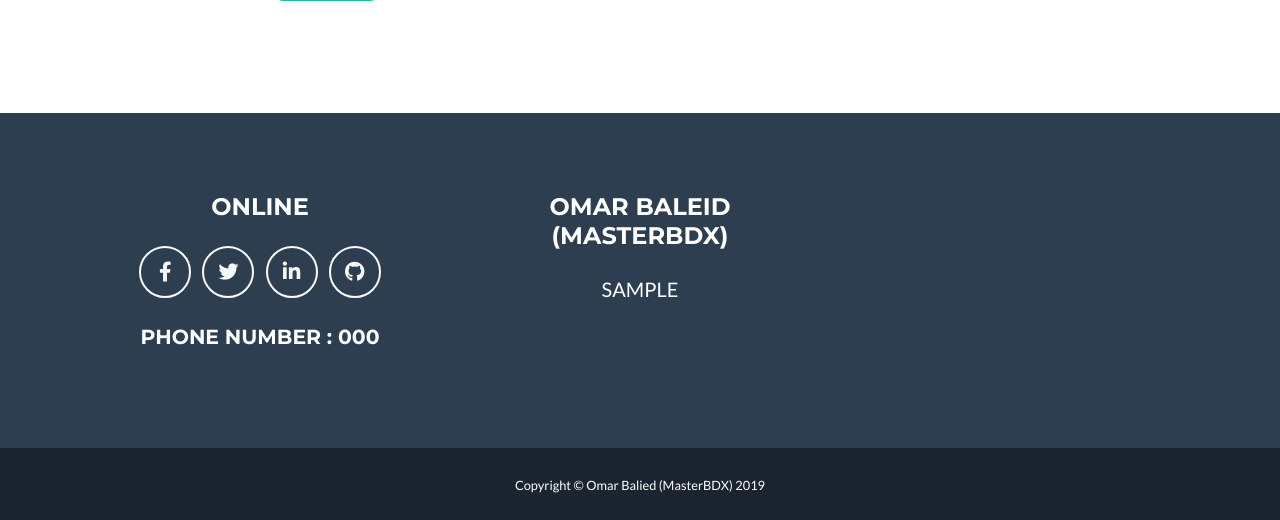
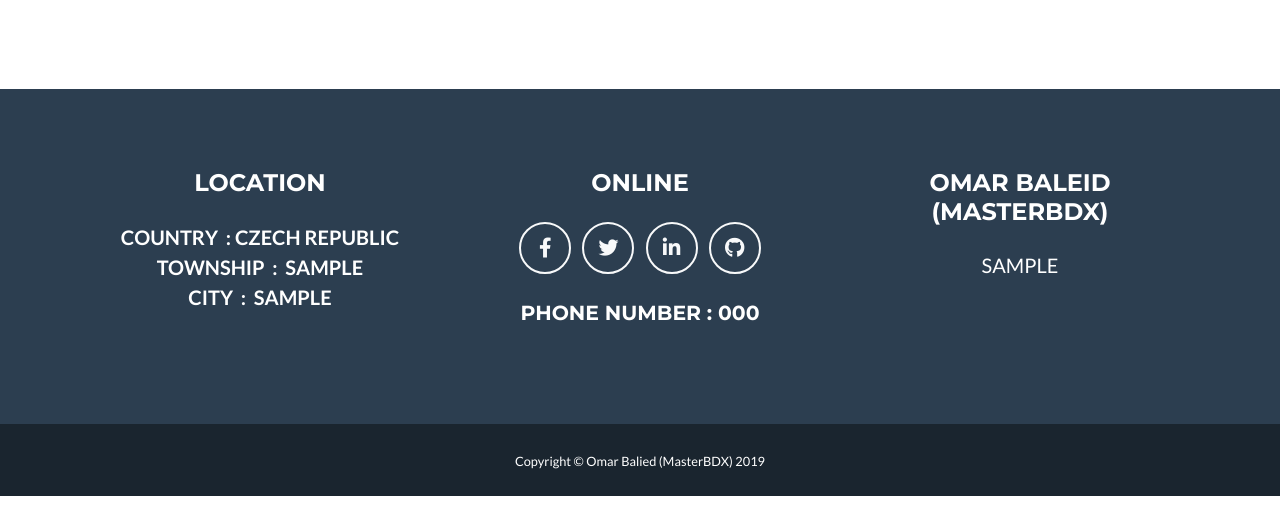
Before and after one commit to MasterBDX/portfolio, a Django app: page / in a window 1280 px wide. Shown: the part 2947-3467 px from the top of the page. After the commit the page ends 3443 px from the top, so only its background shows below. Run offline with Django 3.2, Linux system fonts and the light colour scheme; tables that the repository leaves empty hold one stand-in row (values such as "Sample post"); grey boxes marked "Sample" are stand-in pictures; some libraries are stand-ins or nearby versions.

Commit message:
i have added contry filed and fix some styles issues

```diff
--- a/main/admin.py
+++ b/main/admin.py
@@ -1,7 +1,8 @@
 from django.contrib import admin
 
-from .models import Project, Skill, AboutMe
+from .models import Project, Skill, AboutMe,Location
 
 admin.site.register(Project)
 admin.site.register(Skill)
 admin.site.register(AboutMe)
+admin.site.register(Location)
--- a/main/models.py
+++ b/main/models.py
@@ -1,5 +1,5 @@
 from django.db import models
-
+from django_countries.fields import CountryField
 
 class Project(models.Model):
     title = models.CharField(max_length=255)
@@ -38,8 +38,16 @@ class AboutMe(models.Model):
     updated = models.DateTimeField(auto_now=True)
 
 
+
 class Location(models.Model):
-    country = models.CharField(max_length=255)
+    country = CountryField(default='LY')
+    city = models.CharField(max_length=255)
+    province = models.CharField(max_length=255,null=True,
+                                            blank=True)
+    province = models.CharField(max_length=255,null=True,
+                                            blank=True)
+    township = models.CharField(max_length=255,null=True,
+                                            blank=True)
 
-    city = models.CharField(max_length=255,
-                            blank=True,null=True)
+    def __str__(self):
+        return self.country.name
--- a/main/views.py
+++ b/main/views.py
@@ -7,16 +7,14 @@ from django.conf import settings
 
 
 from .forms import Contact
-from .models import Project, Skill, AboutMe
+from .models import Project, Skill, AboutMe,Location
 
 
 def home_view(request):
     skills = Skill.objects.all()
     projects = Project.objects.all()
-    qs = AboutMe.objects.all()
-    about_me = None
-    if qs.exists():
-        about_me = qs.first()
+    about_me = AboutMe.objects.all().first()
+    location = Location.objects.all().first()
 
     form = Contact()
     if request.method == 'POST':
@@ -46,7 +44,8 @@ def home_view(request):
     context = {'projects': projects,
                'form': form,
                'skills': skills,
-               'about_me': about_me
+               'about_me': about_me,
+               'location':location
                }
 
     return render(request, 'main/home.html', context)
--- a/portfolio/settings.py
+++ b/portfolio/settings.py
@@ -34,6 +34,9 @@ INSTALLED_APPS = [
     'django.contrib.sessions',
     'django.contrib.messages',
     'django.contrib.staticfiles',
+
+    # Third Party
+    'django_countries',
 
     # my apps
     'main',
--- a/static/css/style.css
+++ b/static/css/style.css
@@ -22,15 +22,17 @@
 
 .skill{
 	background-color: #1abc9c ;
-	/* border:2px solid #ffffff;  */
 	padding:10px;
 	padding-bottom: 13px;
 	padding-top: 13px;
 	border-radius: 10px;
 	font-family:  Montserrat,-apple-system,BlinkMacSystemFont,"Segoe UI",Roboto,"Helvetica Neue",Arial,"Noto Sans",sans-serif,"Apple Color Emoji","Segoe UI Emoji","Segoe UI Symbol","Noto Color Emoji";
 	font-weight: 700;
-	width: 75%;
 	color:#fff;
+	transition: all .3s ease;
+	-webkit-transition: all .3s ease;
+	-moz-transition: all .3s ease;
+	-o-transition: all .3s ease;
 }
 
 .skill:hover{
@@ -51,6 +53,21 @@
 	text-transform: uppercase;
 }
 
+.location{
+	font-weight: bold;
+
+}
+
+.location span{
+	position: relative;
+}
+
+.location span img{
+	position: absolute;
+	left: 6px;
+	top: 4px;
+	height: 17px;
+}
 .phoneNumber{
 	font-size: 1.275em;
 }
--- a/templates/main/snippets/footer.html
+++ b/templates/main/snippets/footer.html
@@ -4,17 +4,28 @@
       <div class="row">
 
         <!-- Footer Location -->
-        {% if location %}
         <div class="col-lg-4 mb-5 mb-lg-0">
+          {% if location %}
           <h4 class="text-uppercase mb-4">Location</h4>
           <p class="lead mb-0 location">
-            Country : {{about_me.country}}
+            Country &nbsp;:&nbsp;{{location.country.name}}
+            <span>
+            <img src="{{location.country.flag}}" />
+            </span>
             <br>
-            City : {{about_me.city}}
+            {% if about_me.province %}
+            Province &nbsp;:&nbsp; {{location.province}}
+            <br>
+            {% endif %}
+            {% if location.township %}
+            Township &nbsp;:&nbsp; {{location.township}}
+            <br>
+            {% endif %}
+            City &nbsp;:&nbsp; {{location.city}}
             <br>
           </p>
+          {% endif %}
         </div>
-        {% endif %}
 
         <!-- Footer Social Icons -->
         <div class="col-lg-4 mb-5 mb-lg-0">
--- a/templates/main/snippets/skills.html
+++ b/templates/main/snippets/skills.html
@@ -1,11 +1,11 @@
 
 <div id="skills" class="skill-container">
-<h2> My Skills
+<h2 text-center> My Skills
 </h2>
 <div class="row">
     <br />
     {% for skill in skills %}
-    <div class="col-md-3">
+    <div class="col-md-3 m-auto">
     <div style="background-color:{{skill.color}};"
          class="skill">
         {% if skill.icon %}
```
Also changed, not shown: main/migrations/0014_auto_20200713_1340.py (added).
